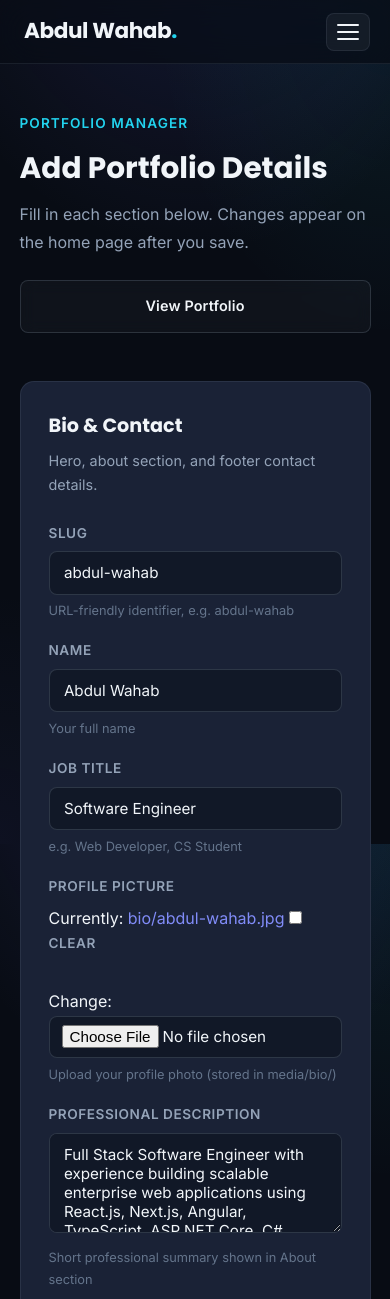
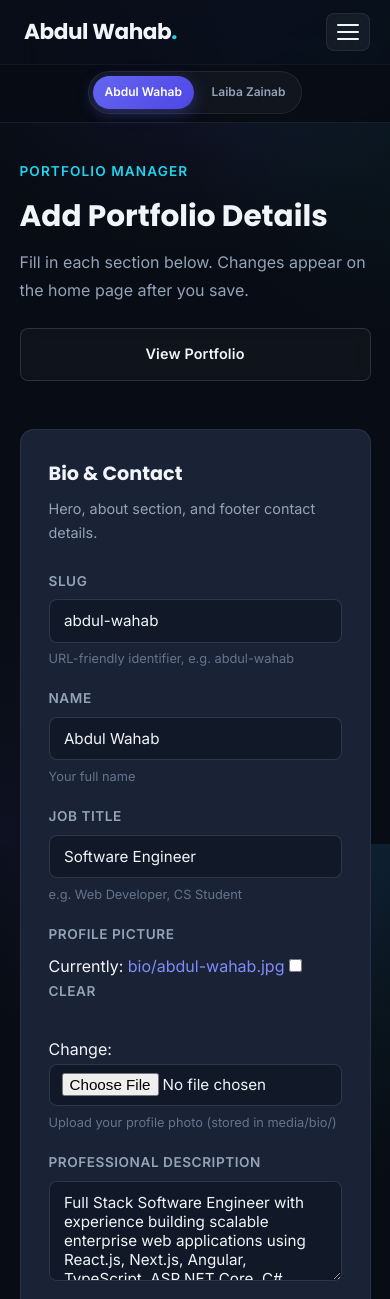
Before and after one commit to abdWahab07/WEB-TECHNOLOGIES-PROJECT, a Django app: page /createPortfolio/ in a window 390 px wide. Shown: the top 1299 px of the page. Run offline with Django 5.2, Linux system fonts and the light colour scheme; the visitor is signed in with stand-in values (Sample User, id 1); data comes from the database, SQL or seed files in the repository.

Commit message:
fixed the toggle button

```diff
--- a/static/css/style.css
+++ b/static/css/style.css
@@ -27,6 +27,12 @@
     --transition: 0.3s cubic-bezier(0.4, 0, 0.2, 1);
     --transition-slow: 0.5s cubic-bezier(0.4, 0, 0.2, 1);
     --header-height: 72px;
+    --switcher-bar-height: 52px;
+    --header-total-height: var(--header-height);
+}
+
+body.has-portfolio-switcher {
+    --header-total-height: calc(var(--header-height) + var(--switcher-bar-height));
 }
 
 *,
@@ -39,7 +45,7 @@
 
 html {
     scroll-behavior: smooth;
-    scroll-padding-top: var(--header-height);
+    scroll-padding-top: var(--header-total-height);
 }
 
 body {
@@ -89,9 +95,8 @@ img {
     left: 0;
     right: 0;
     z-index: 1000;
-    height: var(--header-height);
     display: flex;
-    align-items: center;
+    flex-direction: column;
     background: rgba(8, 12, 20, 0.75);
     backdrop-filter: blur(20px) saturate(1.4);
     -webkit-backdrop-filter: blur(20px) saturate(1.4);
@@ -110,6 +115,7 @@ img {
     justify-content: space-between;
     gap: 1rem;
     width: 100%;
+    min-height: var(--header-height);
     padding: 0 1.5rem;
 }
 
@@ -126,6 +132,17 @@ img {
 .logo::after {
     content: ".";
     color: var(--color-accent);
+}
+
+.portfolio-switcher-bar {
+    display: flex;
+    justify-content: center;
+    align-items: center;
+    width: 100%;
+    min-height: var(--switcher-bar-height);
+    padding: 0.4rem 1rem 0.55rem;
+    border-top: 1px solid rgba(148, 163, 184, 0.08);
+    background: rgba(8, 12, 20, 0.82);
 }
 
 .portfolio-switcher {
@@ -250,7 +267,7 @@ img {
     min-height: 100vh;
     display: flex;
     align-items: center;
-    padding: calc(var(--header-height) + 3rem) 0 5rem;
+    padding: calc(var(--header-total-height) + 3rem) 0 5rem;
     position: relative;
     overflow: hidden;
 }
@@ -972,6 +989,7 @@ img {
 @media (max-width: 768px) {
     :root {
         --header-height: 64px;
+        --switcher-bar-height: 48px;
     }
 
     .navbar {
@@ -979,20 +997,13 @@ img {
         gap: 0.75rem;
     }
 
-    .portfolio-switcher:not(.portfolio-switcher--stacked) {
-        display: none;
+    .portfolio-switcher-bar {
+        padding: 0.35rem 0.75rem 0.5rem;
     }
 
-    .portfolio-switcher-mobile {
-        display: block;
-        padding-bottom: 1rem;
-        margin-bottom: 0.5rem;
-        border-bottom: 1px solid rgba(255, 255, 255, 0.08);
-    }
-
-    .portfolio-switcher--stacked .portfolio-switch-btn {
-        border-radius: var(--radius-sm);
-        text-align: center;
+    .portfolio-switch-btn {
+        font-size: 0.75rem;
+        padding: 0.4rem 0.75rem;
     }
 
     .nav-toggle {
@@ -1225,7 +1236,7 @@ img {
 }
 
 .form-page {
-    padding: calc(var(--header-height) + 3rem) 0 5rem;
+    padding: calc(var(--header-total-height) + 3rem) 0 5rem;
     min-height: 100vh;
 }
 
--- a/templates/base.html
+++ b/templates/base.html
@@ -11,22 +11,10 @@
     <link href="https://fonts.googleapis.com/css2?family=Inter:wght@400;500;600;700&family=Poppins:wght@600;700&display=swap" rel="stylesheet">
     <link rel="stylesheet" href="{% static 'css/style.css' %}">
 </head>
-<body>
+<body{% if portfolios.count > 1 %} class="has-portfolio-switcher"{% endif %}>
     <header class="site-header" id="top">
         <nav class="navbar container">
             <a href="{% if bio %}{{ bio.home_url }}{% else %}/{% endif %}" class="logo">{% if bio %}{{ bio.name }}{% else %}Portfolio{% endif %}</a>
-            {% if portfolios.count > 1 %}
-            <div class="portfolio-switcher" role="group" aria-label="Switch portfolio">
-                {% for portfolio in portfolios %}
-                <a
-                    href="{{ portfolio.home_url }}"
-                    class="portfolio-switch-btn{% if bio and bio.slug == portfolio.slug %} is-active{% endif %}"
-                >
-                    {{ portfolio.name }}
-                </a>
-                {% endfor %}
-            </div>
-            {% endif %}
             <button class="nav-toggle" id="navToggle" aria-label="Open navigation menu">
                 <span></span>
                 <span></span>
@@ -38,21 +26,6 @@
                     <button type="button" class="mobile-drawer-close" id="navClose" aria-label="Close menu">&times;</button>
                 </div>
                 <ul class="nav-links" id="navLinks">
-                    {% if portfolios.count > 1 %}
-                    <li class="portfolio-switcher-mobile">
-                        <span class="portfolio-switcher-label">Portfolio</span>
-                        <div class="portfolio-switcher portfolio-switcher--stacked">
-                            {% for portfolio in portfolios %}
-                            <a
-                                href="{{ portfolio.home_url }}"
-                                class="portfolio-switch-btn{% if bio and bio.slug == portfolio.slug %} is-active{% endif %}"
-                            >
-                                {{ portfolio.name }}
-                            </a>
-                            {% endfor %}
-                        </div>
-                    </li>
-                    {% endif %}
                     {% if bio %}<li><a href="{{ home_prefix }}/#hero">Home</a></li>{% endif %}
                     {% if bio %}<li><a href="{{ home_prefix }}/#about">About</a></li>{% endif %}
                     {% if has_education %}<li><a href="{{ home_prefix }}/#education">Education</a></li>{% endif %}
@@ -66,6 +39,20 @@
                 </div>
             </aside>
         </nav>
+        {% if portfolios.count > 1 %}
+        <div class="portfolio-switcher-bar">
+            <div class="portfolio-switcher" role="group" aria-label="Switch portfolio">
+                {% for portfolio in portfolios %}
+                <a
+                    href="{{ portfolio.home_url }}"
+                    class="portfolio-switch-btn{% if bio and bio.slug == portfolio.slug %} is-active{% endif %}"
+                >
+                    {{ portfolio.name }}
+                </a>
+                {% endfor %}
+            </div>
+        </div>
+        {% endif %}
     </header>
 
     <main>
```
